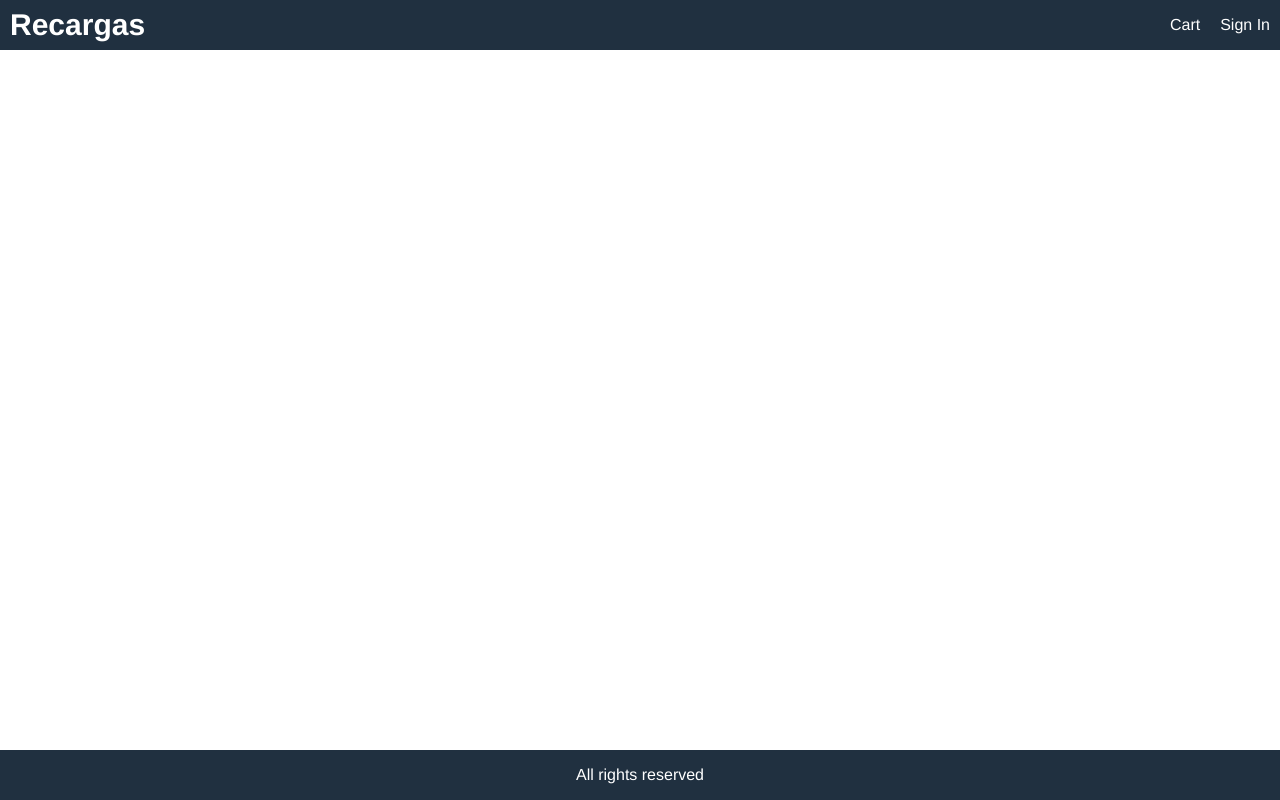
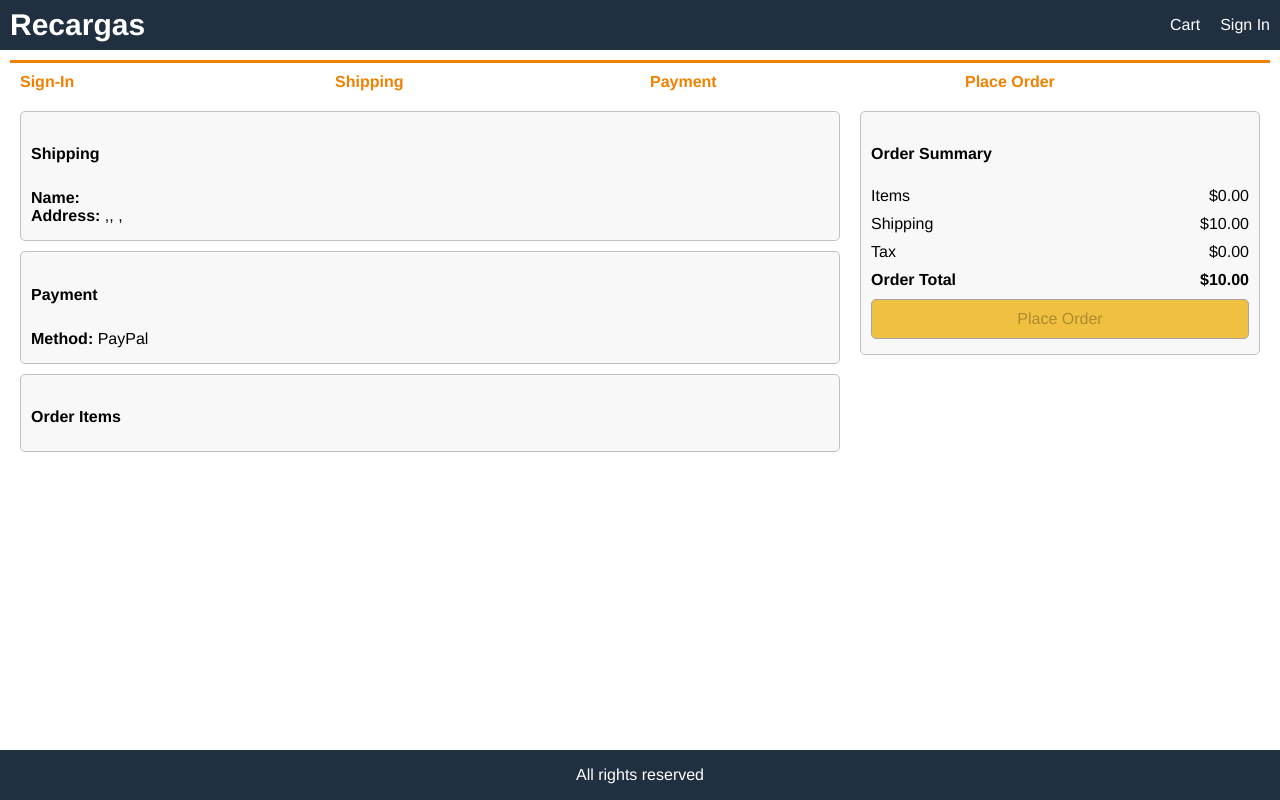
Before and after one commit to AntonioHernandez28/WebFinalProject, a React (Create React App) app in the folder frontend/: page /placeorder in a window 1280 px wide. Built offline with nearby package versions, Linux system fonts and the light colour scheme.

Commit message:
Place Order added 26

```diff
--- a/frontend/src/App.js
+++ b/frontend/src/App.js
@@ -5,6 +5,7 @@
 import CartScreen from './screens/CartScreen';
 import HomeScreen from './screens/HomeScreen';
 import PaymentMethodScreen from './screens/PaymentMethodScreen';
+import PlaceOrderScreen from './screens/PlaceOrderScreen';
 import ProductScreen from './screens/ProductScreen';
 import ShippingAddressScreen from './screens/ShippingAddressScreen';
 import SigninScreen from './screens/SigninScreen';
@@ -61,6 +62,7 @@
                 <Route path="/register" component={RegisterScreen}></Route>
                 <Route path="/shipping" component={ShippingAddressScreen}></Route>
                 <Route path="/payment" component={PaymentMethodScreen}></Route>
+                <Route path="/placeorder" component={PlaceOrderScreen}></Route>
                 <Route path="/" component={HomeScreen} exact></Route>
               </main>
             <footer className="row center">All rights reserved</footer>
--- /dev/null
+++ b/frontend/src/screens/PlaceOrderScreen.js
@@ -0,0 +1,127 @@
+ import React from 'react';
+ import { useSelector } from 'react-redux';
+ import { Link } from 'react-router-dom';
+ import CheckoutSteps from '../components/CheckoutSteps';
+
+ export default function PlaceOrderScreen(props) {
+   const cart = useSelector((state) => state.cart);
+   if (!cart.paymentMethod) {
+     props.history.push('/payment');
+   }
+   const toPrice = (num) => Number(num.toFixed(2)); // 5.123 => "5.12" => 5.12
+   cart.itemsPrice = toPrice(
+     cart.cartItems.reduce((a, c) => a + c.qty * c.price, 0)
+   );
+   cart.shippingPrice = cart.itemsPrice > 100 ? toPrice(0) : toPrice(10);
+   cart.taxPrice = toPrice(0.15 * cart.itemsPrice);
+   cart.totalPrice = cart.itemsPrice + cart.shippingPrice + cart.taxPrice;
+   const placeOrderHandler = () => {
+     // TODO: dispatch place order action
+   };
+   return (
+     <div>
+       <CheckoutSteps step1 step2 step3 step4></CheckoutSteps>
+       <div className="row top">
+         <div className="col-2">
+           <ul>
+             <li>
+               <div className="card card-body">
+                 <h2>Shipping</h2>
+                 <p>
+                   <strong>Name:</strong> {cart.shippingAddress.fullName} <br />
+                   <strong>Address: </strong> {cart.shippingAddress.address},
+                   {cart.shippingAddress.city}, {cart.shippingAddress.postalCode}
+                   ,{cart.shippingAddress.country}
+                 </p>
+               </div>
+             </li>
+             <li>
+               <div className="card card-body">
+                 <h2>Payment</h2>
+                 <p>
+                   <strong>Method:</strong> {cart.paymentMethod}
+                 </p>
+               </div>
+             </li>
+             <li>
+               <div className="card card-body">
+                 <h2>Order Items</h2>
+                 <ul>
+                   {cart.cartItems.map((item) => (
+                     <li key={item.product}>
+                       <div className="row">
+                         <div>
+                           <img
+                             src={item.image}
+                             alt={item.name}
+                             className="small"
+                           ></img>
+                         </div>
+                         <div className="min-30">
+                           <Link to={`/product/${item.product}`}>
+                             {item.name}
+                           </Link>
+                         </div>
+
+                         <div>
+                           {item.qty} x ${item.price} = ${item.qty * item.price}
+                         </div>
+                       </div>
+                     </li>
+                   ))}
+                 </ul>
+               </div>
+             </li>
+           </ul>
+         </div>
+         <div className="col-1">
+           <div className="card card-body">
+             <ul>
+               <li>
+                 <h2>Order Summary</h2>
+               </li>
+               <li>
+                 <div className="row">
+                   <div>Items</div>
+                   <div>${cart.itemsPrice.toFixed(2)}</div>
+                 </div>
+               </li>
+               <li>
+                 <div className="row">
+                   <div>Shipping</div>
+                   <div>${cart.shippingPrice.toFixed(2)}</div>
+                 </div>
+               </li>
+               <li>
+                 <div className="row">
+                   <div>Tax</div>
+                   <div>${cart.taxPrice.toFixed(2)}</div>
+                 </div>
+               </li>
+               <li>
+                 <div className="row">
+                   <div>
+                     <strong> Order Total</strong>
+                   </div>
+                   <div>
+                     <strong>${cart.totalPrice.toFixed(2)}</strong>
+                   </div>
+                 </div>
+               </li>
+               <li>
+                 <button
+                   type="button"
+                   onClick={placeOrderHandler}
+                   className="primary block"
+                   disabled={cart.cartItems.length === 0}
+                 >
+                   Place Order
+                 </button>
+               </li>
+             </ul>
+           </div>
+         </div>
+       </div>
+     </div>
+   );
+ }
```
Also changed, not shown: 1 other file (tests, documents, lock files or other folders).
